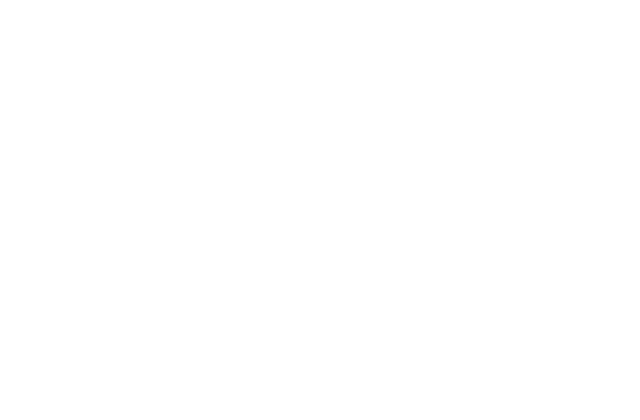
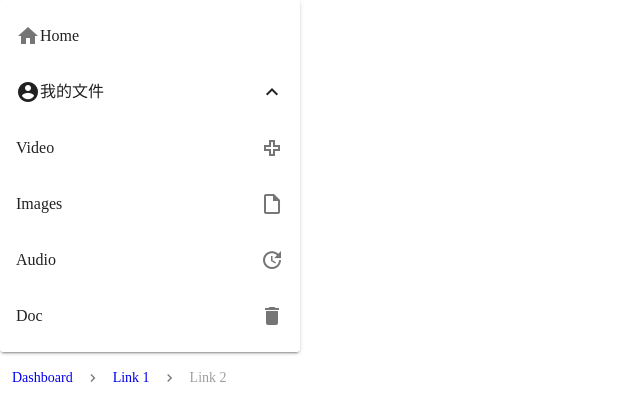
Before and after one commit to heng525140052/cloud-photo-ui, a Vue app: page /#/home in a window 1280 px wide. Before the commit this address led to /#/. Shown: the top 420 px of the page, without its empty margins (0-640 px from the left). Built offline with nearby package versions, Linux system fonts and the light colour scheme.

Commit message:
增加侧边栏

```diff
--- a/src/router.js
+++ b/src/router.js
@@ -3,14 +3,16 @@
 
 import user_signup from './views/user/signup'
 import user_login from './views/user/login'
+import user_home from './views/home/home'
 
 Vue.use(Router)
 
 
 const routes = [
     // { path: '/', component: user_login },
-    { path: '/user/login', component: user_login },
-    { path: '/user/signup', component: user_signup }
+    {path: '/user/login', component: user_login},
+    {path: '/user/signup', component: user_signup},
+    {path: '/home', component: user_home}
 ]
 
 // 3. 创建 router 实例，然后传 `routes` 配置
--- /dev/null
+++ b/src/views/home/home.vue
@@ -0,0 +1,105 @@
+<template>
+  <div>
+    <v-card
+        class="mx-auto"
+        width="300"
+    >
+      <v-list>
+        <v-list-item>
+          <v-list-item-icon>
+            <v-icon>mdi-home</v-icon>
+          </v-list-item-icon>
+
+          <v-list-item-title>Home</v-list-item-title>
+        </v-list-item>
+
+        <v-list-group
+            :value="true"
+            prepend-icon="mdi-account-circle"
+        >
+          <template v-slot:activator>
+            <v-list-item-title>我的文件</v-list-item-title>
+          </template>
+
+          <v-list-item
+              v-for="([title,icon, href], i) in files"
+              :key="i"
+              link
+              :href="href"
+          >
+            <v-list-item-title v-text="title"></v-list-item-title>
+
+            <v-list-item-icon>
+              <v-icon v-text="icon"></v-icon>
+            </v-list-item-icon>
+          </v-list-item>
+
+        </v-list-group>
+      </v-list>
+    </v-card>
+
+    <v-breadcrumbs :items="items">
+      <template v-slot:divider>
+        <v-icon>mdi-chevron-right</v-icon>
+      </template>
+    </v-breadcrumbs>
+  </div>
+</template>
+
+<script>
+export default {
+  data: () => ({
+    // files: [
+    //   {
+    //     text: 'Video',
+    //     disabled: 'mdi-plus-outline',
+    //     href: 'video'
+    //   }, {
+    //     text: 'Images',
+    //     disabled: 'mdi-file-outline',
+    //     href: 'images'
+    //   }, {
+    //     text: 'Audio',
+    //     disabled: 'mdi-update',
+    //     href: 'audio'
+    //   }, {
+    //     text: 'Doc',
+    //     disabled: 'mdi-delete',
+    //     href: 'doc'
+    //   },
+    // ],
+    files: [
+      ['Video', 'mdi-plus-outline', 'video'],
+      ['Images', 'mdi-file-outline', 'images'],
+      ['Audio', 'mdi-update', 'audio'
+      ], [
+        'Doc',
+        'mdi-delete',
+        'doc'
+      ],
+    ],
+    items: [
+      {
+        text: 'Dashboard',
+        disabled: false,
+        href: 'breadcrumbs_dashboard',
+      },
+      {
+        text: 'Link 1',
+        disabled: false,
+        href: 'breadcrumbs_link_1',
+      },
+      {
+        text: 'Link 2',
+        disabled: true,
+        href: 'breadcrumbs_link_2',
+      },
+    ],
+
+  }),
+}
+</script>
+
+<style scoped>
+
+</style>
```
